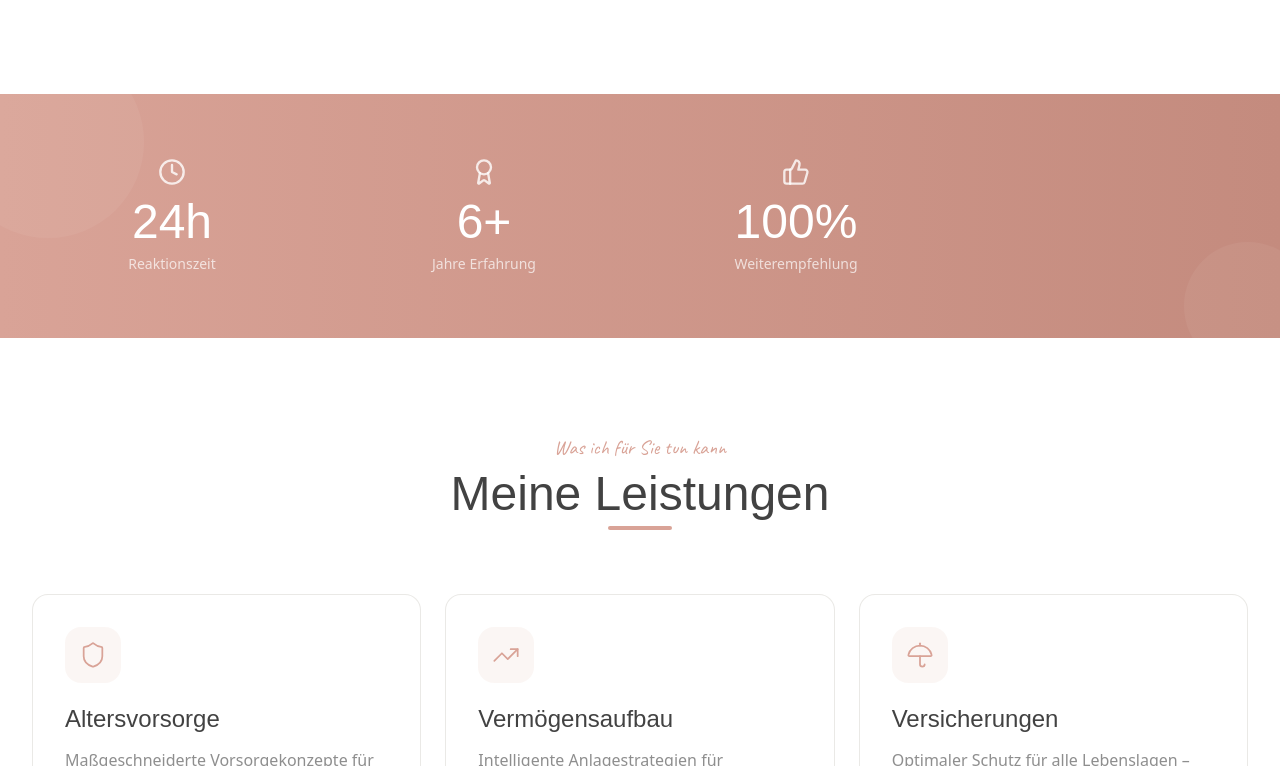
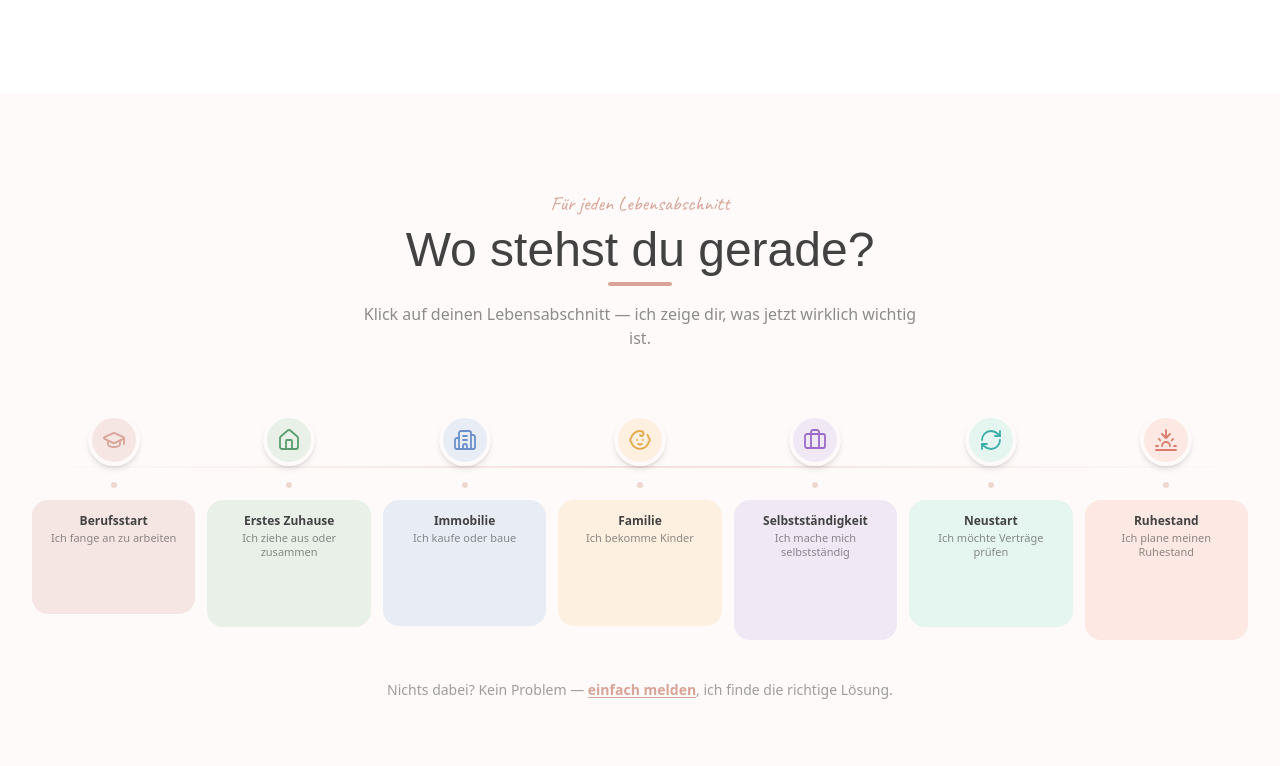
Before and after one commit to Janick97/cristina-croussen, a Next.js app: page / in a window 1280 px wide. Shown: the part 2514-3280 px from the top of the page. Built offline with nearby package versions, Linux system fonts and the light colour scheme; a web font is replaced by a local one.

Commit message:
LifeJourney: Lebensweg-Timeline fuer Neukunden

```diff
--- a/src/app/page.tsx
+++ b/src/app/page.tsx
@@ -10,6 +10,7 @@ import Terminbuchung from "@/components/Terminbuchung";
 import FAQ from "@/components/FAQ";
 import ContactForm from "@/components/ContactForm";
 import FeedbackForm from "@/components/FeedbackForm";
+import LifeJourney from "@/components/LifeJourney";
 
 export default function Home() {
   return (
@@ -17,6 +18,7 @@ export default function Home() {
       <Hero />
       <PartnerLogos />
       <About />
+      <LifeJourney />
       <Counter />
       <Services />
       <ProcessTimeline />
--- /dev/null
+++ b/src/components/LifeJourney.tsx
@@ -0,0 +1,214 @@
+"use client";
+
+import { motion, useScroll, useTransform } from "framer-motion";
+import { useRef } from "react";
+import {
+  GraduationCap,
+  Home,
+  Building2,
+  Baby,
+  Briefcase,
+  RefreshCw,
+  Sunset,
+} from "lucide-react";
+
+const stations = [
+  {
+    icon: GraduationCap,
+    title: "Berufsstart",
+    desc: "Ich fange an zu arbeiten",
+    detail: "Berufsunfähigkeit, erste Altersvorsorge, Haftpflicht",
+    color: "bg-[#f5e6e3]",
+    iconColor: "#D9A397",
+  },
+  {
+    icon: Home,
+    title: "Erstes Zuhause",
+    desc: "Ich ziehe aus oder zusammen",
+    detail: "Hausrat, Haftpflicht, gemeinsame Absicherung",
+    color: "bg-[#e8f0e8]",
+    iconColor: "#5a9e6f",
+  },
+  {
+    icon: Building2,
+    title: "Immobilie",
+    desc: "Ich kaufe oder baue",
+    detail: "Baufinanzierung, Wohngebäude, Risikolebensversicherung",
+    color: "bg-[#e8edf5]",
+    iconColor: "#6b8fc9",
+  },
+  {
+    icon: Baby,
+    title: "Familie",
+    desc: "Ich bekomme Kinder",
+    detail: "Risikoschutz, Krankenversicherung, Kinderabsicherung",
+    color: "bg-[#fdf0e0]",
+    iconColor: "#e5a84b",
+  },
+  {
+    icon: Briefcase,
+    title: "Selbstständigkeit",
+    desc: "Ich mache mich selbstständig",
+    detail: "Krankenversicherung, Haftpflicht, Einkommensabsicherung",
+    color: "bg-[#f0e8f5]",
+    iconColor: "#9b6bc9",
+  },
+  {
+    icon: RefreshCw,
+    title: "Neustart",
+    desc: "Ich möchte Verträge prüfen",
+    detail: "Kostenloser Check — was zahle ich wirklich?",
+    color: "bg-[#e5f5f0]",
+    iconColor: "#3dada8",
+  },
+  {
+    icon: Sunset,
+    title: "Ruhestand",
+    desc: "Ich plane meinen Ruhestand",
+    detail: "Private Rente, Kapitalauszahlung, Vermögensplanung",
+    color: "bg-[#fde8e3]",
+    iconColor: "#d97c6e",
+  },
+];
+
+function scrollToTermin() {
+  document.getElementById("termin")?.scrollIntoView({ behavior: "smooth" });
+}
+
+export default function LifeJourney() {
+  const lineRef = useRef<HTMLDivElement>(null);
+
+  return (
+    <section className="overflow-hidden bg-[#fdfaf9] py-16 sm:py-24">
+      <div className="mx-auto max-w-7xl px-4 sm:px-6 lg:px-8">
+        {/* Header */}
+        <motion.div
+          initial={{ opacity: 0, y: 20 }}
+          whileInView={{ opacity: 1, y: 0 }}
+          viewport={{ once: true }}
+          className="text-center"
+        >
+          <span className="font-[family-name:var(--font-caveat)] text-xl text-primary">
+            Für jeden Lebensabschnitt
+          </span>
+          <h2 className="mt-2 font-[family-name:var(--font-londrina)] text-4xl text-dark sm:text-5xl">
+            Wo stehst du gerade?
+          </h2>
+          <div className="mx-auto mt-2 h-1 w-16 rounded-full bg-primary" />
+          <p className="mx-auto mt-4 max-w-xl text-base text-dark/60">
+            Klick auf deinen Lebensabschnitt — ich zeige dir, was jetzt wirklich wichtig ist.
+          </p>
+        </motion.div>
+
+        {/* Desktop Timeline */}
+        <div className="relative mt-16 hidden lg:block">
+          {/* Linie */}
+          <div className="absolute left-0 right-0 top-[52px] h-0.5 bg-gradient-to-r from-transparent via-primary/30 to-transparent" />
+
+          <div className="grid grid-cols-7 gap-3">
+            {stations.map((s, i) => {
+              const Icon = s.icon;
+              return (
+                <motion.button
+                  key={s.title}
+                  initial={{ opacity: 0, y: 30 }}
+                  whileInView={{ opacity: 1, y: 0 }}
+                  viewport={{ once: true }}
+                  transition={{ delay: i * 0.07 }}
+                  whileHover={{ y: -6, scale: 1.03 }}
+                  whileTap={{ scale: 0.97 }}
+                  onClick={scrollToTermin}
+                  className="group flex flex-col items-center text-center"
+                >
+                  {/* Icon bubble */}
+                  <div
+                    className={`relative z-10 mb-4 flex h-[52px] w-[52px] items-center justify-center rounded-full border-4 border-[#fdfaf9] shadow-md transition-shadow group-hover:shadow-lg ${s.color}`}
+                  >
+                    <Icon size={24} color={s.iconColor} strokeWidth={1.8} />
+                  </div>
+
+                  {/* Connector dot */}
+                  <div className="mb-3 h-1.5 w-1.5 rounded-full bg-primary/40" />
+
+                  <div
+                    className={`w-full rounded-2xl border border-transparent p-3 transition-all group-hover:border-primary/20 group-hover:shadow-md ${s.color}`}
+                  >
+                    <p className="text-xs font-bold text-dark">{s.title}</p>
+                    <p className="mt-0.5 text-[11px] leading-tight text-dark/60">{s.desc}</p>
+                    <p className="mt-2 text-[10px] leading-tight text-dark/40 opacity-0 transition-opacity group-hover:opacity-100">
+                      {s.detail}
+                    </p>
+                    <p className="mt-2 text-[10px] font-semibold text-primary opacity-0 transition-opacity group-hover:opacity-100">
+                      Termin buchen →
+                    </p>
+                  </div>
+                </motion.button>
+              );
+            })}
+          </div>
+        </div>
+
+        {/* Mobile Timeline — vertikal */}
+        <div className="relative mt-12 lg:hidden">
+          {/* Vertikale Linie */}
+          <div className="absolute bottom-0 left-[27px] top-0 w-0.5 bg-gradient-to-b from-transparent via-primary/30 to-transparent" />
+
+          <div className="flex flex-col gap-3">
+            {stations.map((s, i) => {
+              const Icon = s.icon;
+              return (
+                <motion.button
+                  key={s.title}
+                  initial={{ opacity: 0, x: -20 }}
+                  whileInView={{ opacity: 1, x: 0 }}
+                  viewport={{ once: true }}
+                  transition={{ delay: i * 0.06 }}
+                  whileTap={{ scale: 0.98 }}
+                  onClick={scrollToTermin}
+                  className="group flex items-center gap-4 rounded-2xl border border-transparent p-3 text-left transition-all active:border-primary/20 active:shadow-md"
+                >
+                  {/* Icon */}
+                  <div
+                    className={`relative z-10 flex h-[54px] w-[54px] shrink-0 items-center justify-center rounded-full shadow-md ${s.color}`}
+                  >
+                    <Icon size={26} color={s.iconColor} strokeWidth={1.8} />
+                  </div>
+
+                  {/* Text */}
+                  <div className="flex-1">
+                    <p className="text-sm font-bold text-dark">{s.title}</p>
+                    <p className="text-xs text-dark/60">{s.desc}</p>
+                    <p className="mt-0.5 text-[11px] text-dark/40">{s.detail}</p>
+                  </div>
+
+                  {/* Arrow */}
+                  <span className="shrink-0 text-primary opacity-50 transition-opacity group-active:opacity-100">→</span>
+                </motion.button>
+              );
+            })}
+          </div>
+        </div>
+
+        {/* CTA */}
+        <motion.div
+          initial={{ opacity: 0, y: 16 }}
+          whileInView={{ opacity: 1, y: 0 }}
+          viewport={{ once: true }}
+          transition={{ delay: 0.3 }}
+          className="mt-10 text-center"
+        >
+          <p className="text-sm text-dark/50">
+            Nichts dabei? Kein Problem —{" "}
+            <button
+              onClick={scrollToTermin}
+              className="font-semibold text-primary underline underline-offset-2 hover:text-primary-dark"
+            >
+              einfach melden
+            </button>
+            , ich finde die richtige Lösung.
+          </p>
+        </motion.div>
+      </div>
+    </section>
+  );
+}
```
